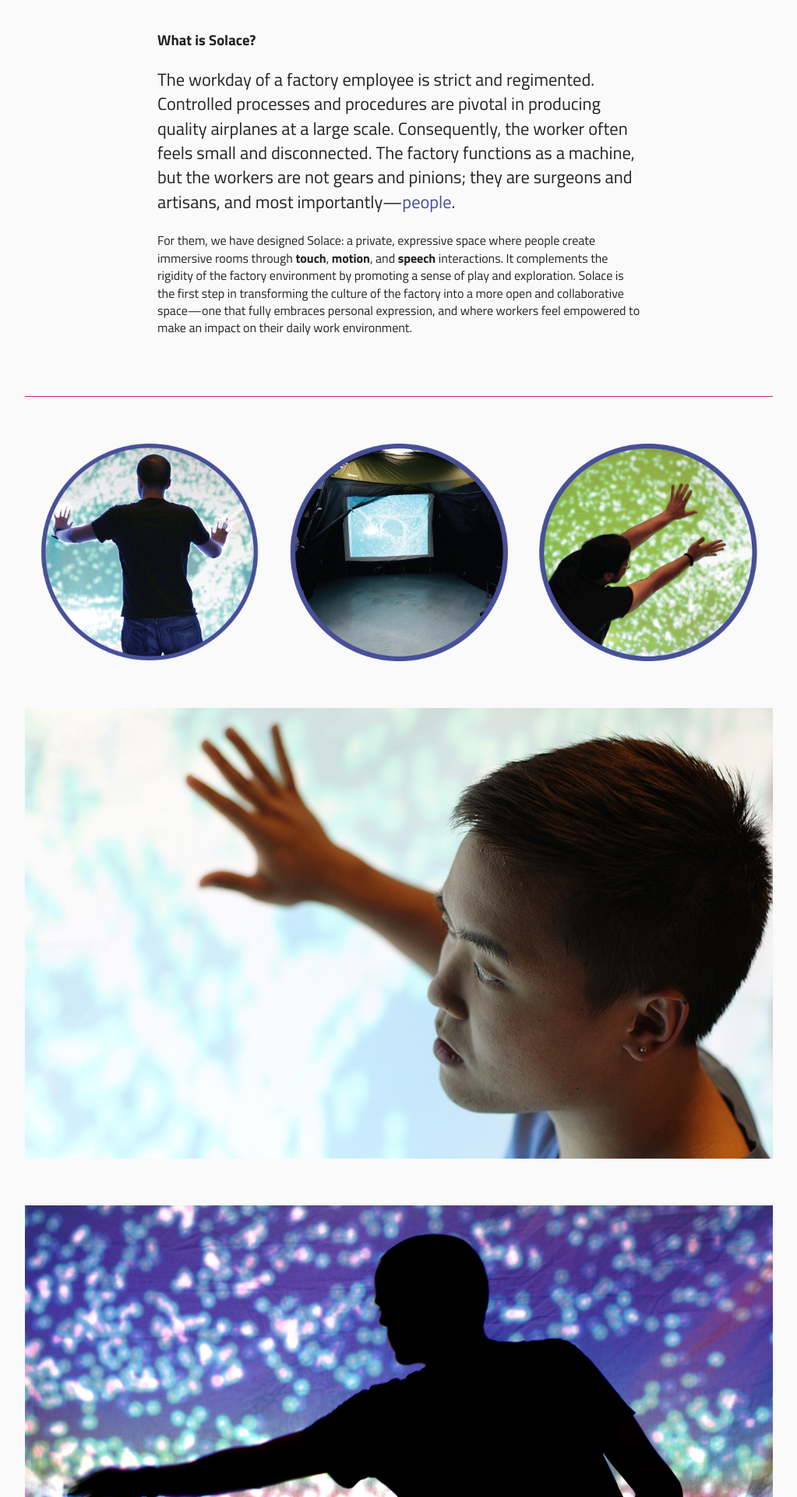
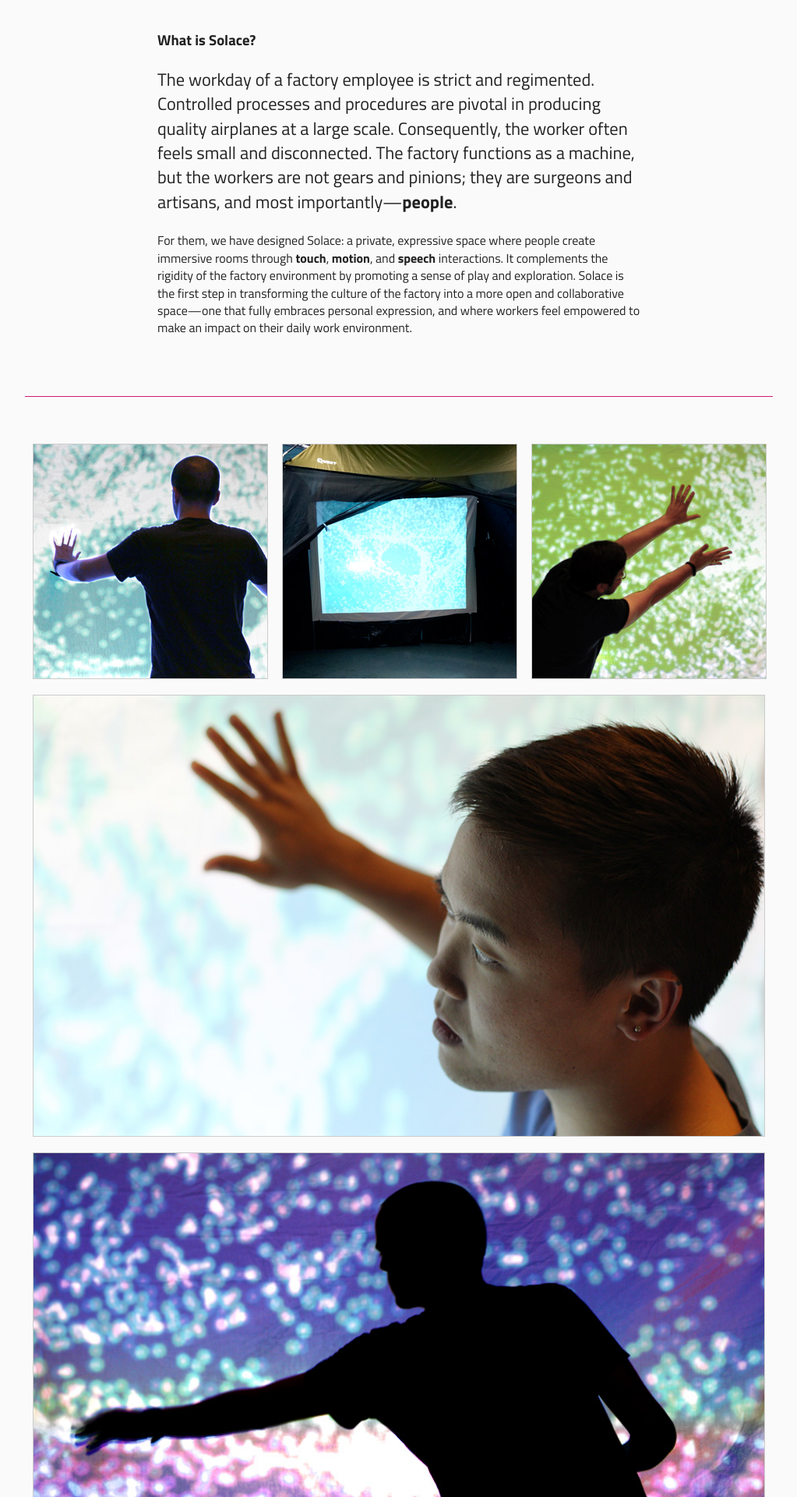
Before and after one commit to jblock/zephyrdotcom, a Jekyll site: the page built from prototype/index.html, in a window 1280 px wide. Shown: the part 377-2297 px from the top of the page at 78% size, without its empty margins (128-1151 px from the left). Built offline with Jekyll 4.4.1, drawn with Linux system fonts in a browser that asks for light colours; some of the changed text lies outside the part shown.

Commit message:
Fixes #4

```diff
--- a/_layouts/default.html
+++ b/_layouts/default.html
@@ -122,7 +122,7 @@
       g.src='//www.google-analytics.com/ga.js';
       s.parentNode.insertBefore(g,s)}(document,'script'));
   </script>
-  <script type="text/javascript" src="../js/skrollr.min.js"></script>
-  <script type="text/javascript" src="../js/main.js"></script>
+  <script type="text/javascript" src="{{site.baseurl}}/js/skrollr.min.js"></script>
+  <script type="text/javascript" src="{{site.baseurl}}/js/main.js"></script>
 </body>
 </html>
--- a/css/main.css
+++ b/css/main.css
@@ -204,8 +204,20 @@
     text-align: center;
 }
 
+.prototype .grid_12 img,
+.prototype .grid_4 img,
+.prototype .grid_2_5 img,
+.prototype .grid_6 img {
+  -moz-box-sizing: border-box; -webkit-box-sizing: border-box; box-sizing: border-box;
+  border: 1px solid #ccc;
+}
+
+.prototype .grid_12 img {
+    width: 940px;
+}
+
 .proto-photo-full-size {
-    margin-top: 60px;
+    margin-top: 20px;
 }
 
 .proto-photo-full-size img {
@@ -213,7 +225,6 @@
 }
 
 .prototype-photo {
-    width: 280px;
     height: auto;
     display: inline-block;
 }
@@ -335,6 +346,7 @@
 
 .white-box a {
     color: hsl(183, 73%, 80%);
+    text-shadow: 0 2px 3px hsla(0, 0%, 0%, 0.3);
 }
 
 .white-box a:hover {
--- a/index.html
+++ b/index.html
@@ -5,9 +5,9 @@
 ---
 <div class="prefix_2 grid_8 suffix_2">
 	<div class="white-box">
-		<p class="big-paragraph">Our concept for how to face this challenge is <a href="{{site.baseurl}}/prototype">Solace</a>, an environment that seeks to invigorate factory culture through immersive, interactive experiences.</p>
-		<p>The project was a part of the 8-month capstone project of the Master of Human-Computer Interaction program at Carnegie Mellon University. Over the duration of the project, our multidisciplinary team executed contextual research at the Everett Manufacturing Facility in Everett, Washington as well as prototyped and tested solutions with factory workers.</p>
-		<p>Unfortunately, due to the proprietary nature of this project, we cannot display any research findings online.</p>
+		<p class="big-paragraph">To address this mission, we created <a href="{{site.baseurl}}/prototype">Solace</a>, an environment that seeks to invigorate factory culture through immersive, interactive experiences.</p>
+		<p>The project was part of the 8-month capstone project of the Master of Human-Computer Interaction program at Carnegie Mellon University. Over the duration of the project, our multidisciplinary team executed contextual research at the Everett Manufacturing Facility in Everett, Washington as well as prototyped and tested solutions with factory workers.</p>
+		<p>Unfortunately, due to the proprietary nature of this project, we cannot display any research findings online. We encourage you to read about our <a href="{{site.baseurl}}/prototype">final working prototype</a> and our <a href="{{site.baseurl}}/process">research and design process</a>. </p>
 		<p>For more information, or if you have any questions, please do not hesitate to contact us via email at <a href="mailto:project.zephyr.cmu@gmail.com">project.zephyr.cmu@gmail.com</a>.
 	</div>
 </div>
--- a/process/index.html
+++ b/process/index.html
@@ -4,7 +4,7 @@
 slug: content
 ---
 <div class="page-title">
-	<h1 class="center-align margin-bottom">Prototyping Process</h1>
+	<h1 class="center-align margin-bottom">Research &amp; Design Process Overview</h1>
 </div>
 <div class="margin-top">
 	<div id="timeline-start">Start</div>
--- a/prototype/index.html
+++ b/prototype/index.html
@@ -10,18 +10,18 @@
 		</div>
 		<div class="grid_8 prefix_2 suffix_2">
 			<h3>What is Solace?</h3>
-			<p class="big-paragraph">The workday of a factory employee is strict and regimented. Controlled processes and procedures are pivotal in producing quality airplanes at a large scale. Consequently, the worker often feels small and disconnected. The factory functions as a machine, but the workers are not gears and pinions; they are surgeons and artisans, and most importantly—<span class="emphasis">people</span>. </p>
+			<p class="big-paragraph">The workday of a factory employee is strict and regimented. Controlled processes and procedures are pivotal in producing quality airplanes at a large scale. Consequently, the worker often feels small and disconnected. The factory functions as a machine, but the workers are not gears and pinions; they are surgeons and artisans, and most importantly—<strong>people</strong>. </p>
 			<p>For them, we have designed Solace: a private, expressive space where people create immersive rooms through <strong>touch</strong>, <strong>motion</strong>, and <strong>speech</strong> interactions. It complements the rigidity of the factory environment by promoting a sense of play and exploration. Solace is the first step in transforming the culture of the factory into a more open and collaborative space—one that fully embraces personal expression, and where workers feel empowered to make an impact on their daily work environment. </p>
 		</div>
 	</div>
 	<div class="separator">
-		<div class="proto-photo-container container_12 grid_4"><img class="prototype-photo" src="../images/tent-2.png"></div>
-		<div class="proto-photo-container container_12 grid_4"><img class="prototype-photo" src="../images/tent.png"></div>
-		<div class="proto-photo-container container_12 grid_4"><img class="prototype-photo" src="../images/tent-3.png"></div>
-		<div class="proto-photo-full-size alpha omega grid_12">
+		<div class="proto-photo-container grid_4 "><img class="prototype-photo" src="../images/tent-2.jpg"></div>
+		<div class="proto-photo-container grid_4 "><img class="prototype-photo" src="../images/tent.jpg"></div>
+		<div class="proto-photo-container grid_4 "><img class="prototype-photo" src="../images/tent-3.jpg"></div>
+		<div class="proto-photo-full-size   grid_12">
 			<img src="../images/tent-4.jpg" />
 		</div>
-		<div class="proto-photo-full-size alpha omega grid_12">
+		<div class="proto-photo-full-size   grid_12">
 			<img src="../images/tent-5.jpg" />
 		</div>
 	</div>
@@ -67,11 +67,23 @@
 		</div>
 	</div>
 	<div class="separator">
+		<div class="grid_6">
+			<img src="../images/speak-your-mind.jpg" />
+			<h3>Speak Your Mind Room</h3>
+			<p>We created a pre-made room that visualizes what people say out loud, altering the words to express the emotion in which the words were spoken. Characteristics of the typeface change based on how the person is speaking or emoting.</p>
+		</div>
+		<div class="grid_6">
+			<img src="../images/relaxation.jpg" />
+			<h3>Relaxation Room</h3>
+			<p>To cater to people who preferred a private relaxing environment, we created a room that could allow people to feel calm after experiencing frustration. The visuals in the relaxation room were influenced by fluid motions such as ripples in water and floating bubbles. Various shades of blue color the room, and a relaxing song was chosen to accompany the mood.</p>
+		</div>
+	</div>
+	<div class="separator">
 		<div class="grid_8 omega alpha prefix_2">
 			<h3>Concept Imagery</h3>
-			<p>In exploring all of the possibilites of Solace, we created conceptual imagery and videos to illustrate the immersive environment we wanted to convey.</p>
+			<p>In exploring all of the possibilites of Solace, we created conceptual imagery and videos to illustrate the immersive environment we wanted to convey. We used a photo collage and AfterEffects to create a concept video that contextualizes our product within the factory, so that stakeholders could see its potential impact.</p>
 		</div>
-		<div class="proto-photo-full-size alpha omega grid_12">
+		<div class="proto-photo-full-size grid_12">
 			<img src="../images/big-concept-image.jpg" />
 		</div>
 		<div class="proto-photo-full-size grid_6">
```
Also changed, not shown: other parts of process/index.html (+1 -1 lines), other parts of prototype/index.html (+1 -1 lines), images/big-concept-image.jpg, images/relaxation.jpg (added), images/speak-your-mind.jpg (added), images/tent-2.jpg (added), images/tent-2.png (deleted), images/tent-3.jpg (added), images/tent-3.png (deleted), images/tent.jpg (added), images/tent.png (deleted).
